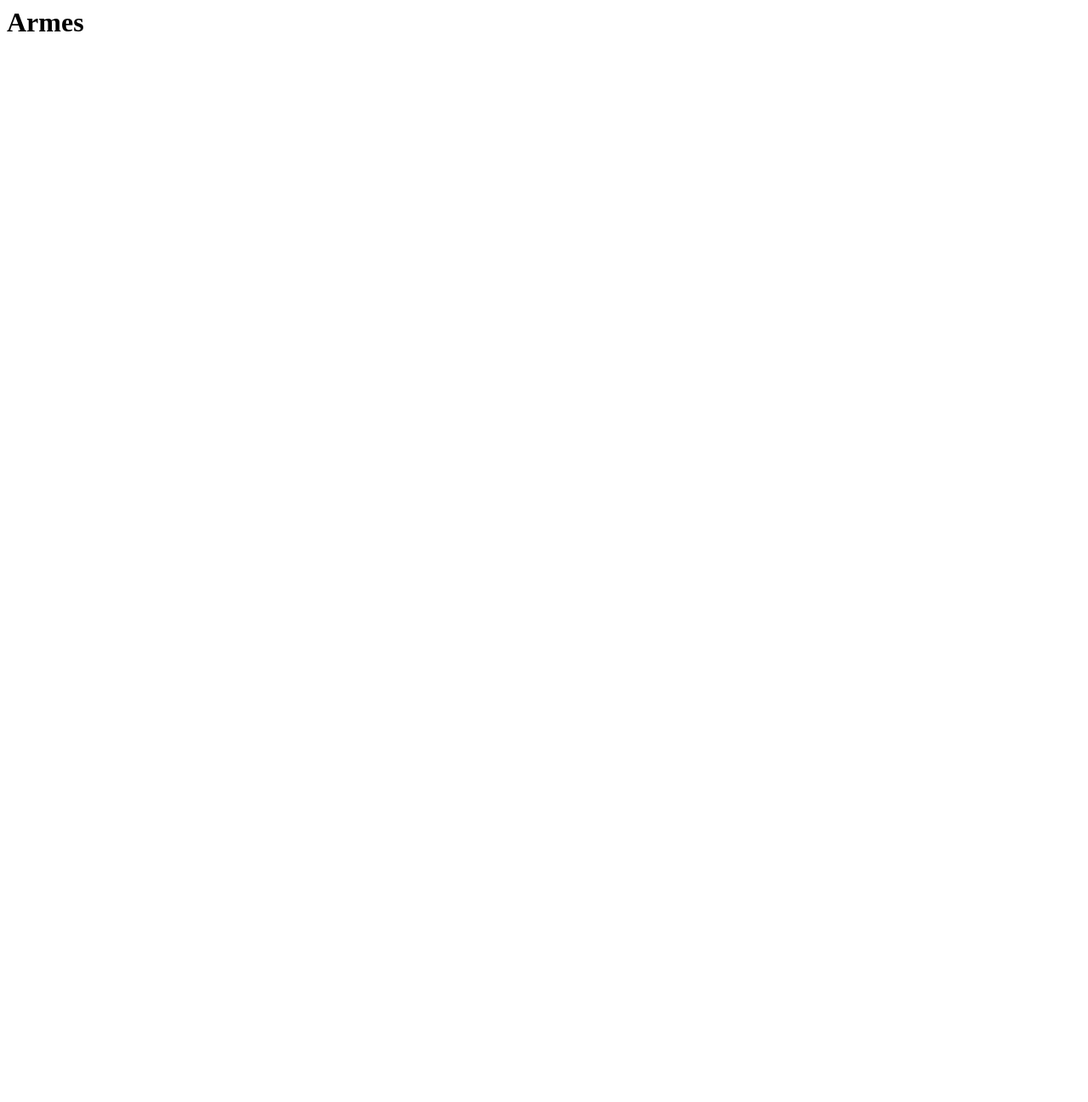
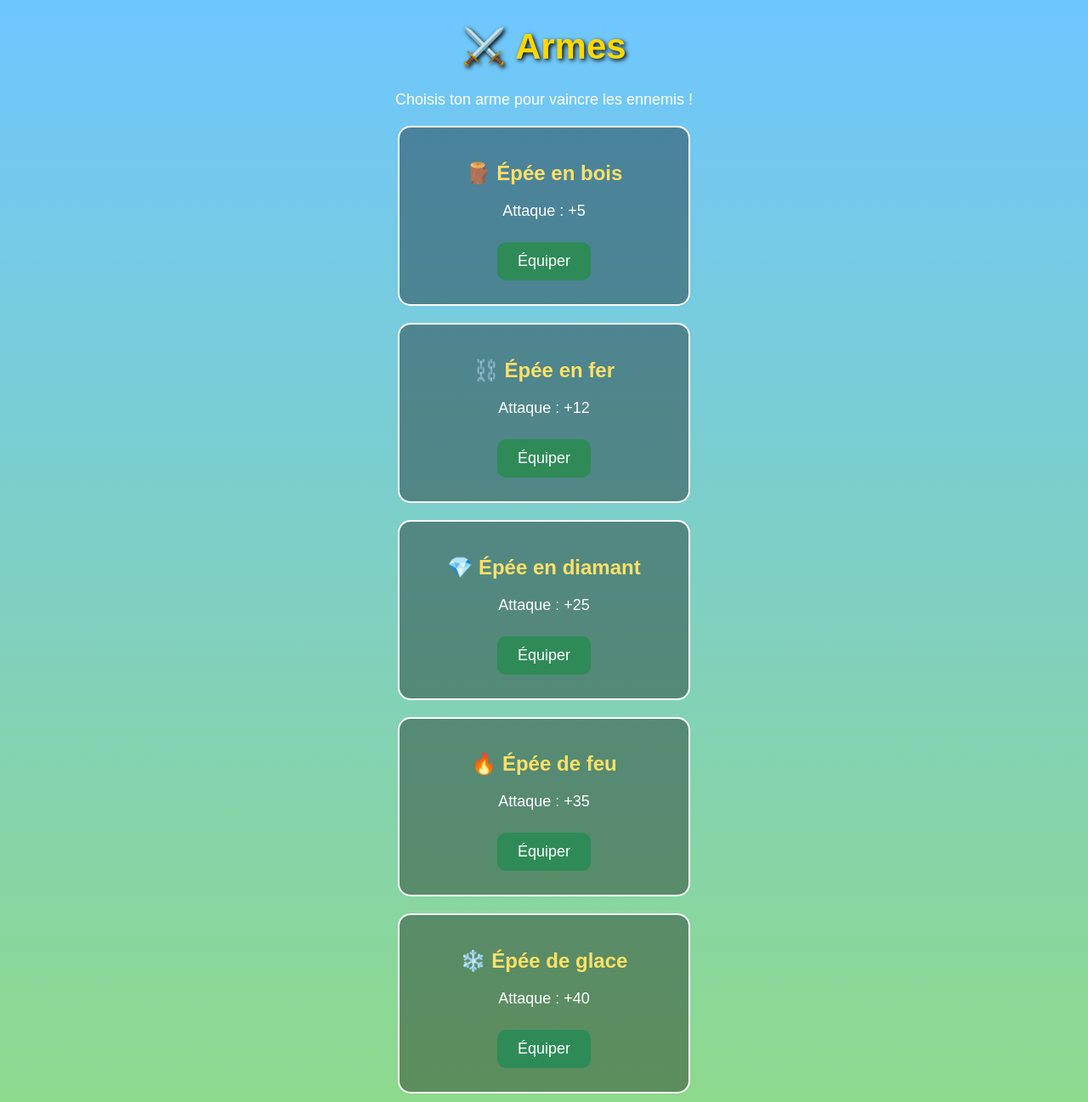
Before and after one commit to Arie-Leib/Battle-Legendaire, a plain HTML site: page weapons.html in a window 1280 px wide. Shown: the top 1297 px of the page at 85% size. Before the commit the page ends 800 px from the top, so only its background shows below. Drawn offline with Linux system fonts and the light colour scheme.

Commit message:
Update weapons.html

```diff
--- a/weapons.html
+++ b/weapons.html
@@ -1 +1,67 @@
-<html><body><h1>Armes</h1></body></html>
+<!DOCTYPE html>
+<html lang="fr">
+
+<head>
+    <meta charset="UTF-8">
+    <meta name="viewport" content="width=device-width, initial-scale=1.0">
+    <title>Battle Légendaire - Armes</title>
+    <link rel="stylesheet" href="game.css">
+</head>
+
+<body>
+
+    <h1>⚔️ Armes</h1>
+
+    <p>Choisis ton arme pour vaincre les ennemis !</p>
+
+    <div class="card">
+        <h2>🪵 Épée en bois</h2>
+        <p>Attaque : +5</p>
+        <button>Équiper</button>
+    </div>
+
+    <div class="card">
+        <h2>⛓️ Épée en fer</h2>
+        <p>Attaque : +12</p>
+        <button>Équiper</button>
+    </div>
+
+    <div class="card">
+        <h2>💎 Épée en diamant</h2>
+        <p>Attaque : +25</p>
+        <button>Équiper</button>
+    </div>
+
+    <div class="card">
+        <h2>🔥 Épée de feu</h2>
+        <p>Attaque : +35</p>
+        <button>Équiper</button>
+    </div>
+
+    <div class="card">
+        <h2>❄️ Épée de glace</h2>
+        <p>Attaque : +40</p>
+        <button>Équiper</button>
+    </div>
+
+    <div class="card">
+        <h2>🌟 Épée légendaire</h2>
+        <p>Attaque : +60</p>
+        <button>Équiper</button>
+    </div>
+
+    <div class="card">
+        <h2>👑 Arme suprême</h2>
+        <p>Attaque : +100</p>
+        <button>Équiper</button>
+    </div>
+
+    <button onclick="window.location.href='home.html'">
+        ⬅ Retour au menu
+    </button>
+
+    <script src="main.js"></script>
+
+</body>
+
+</html>
```
